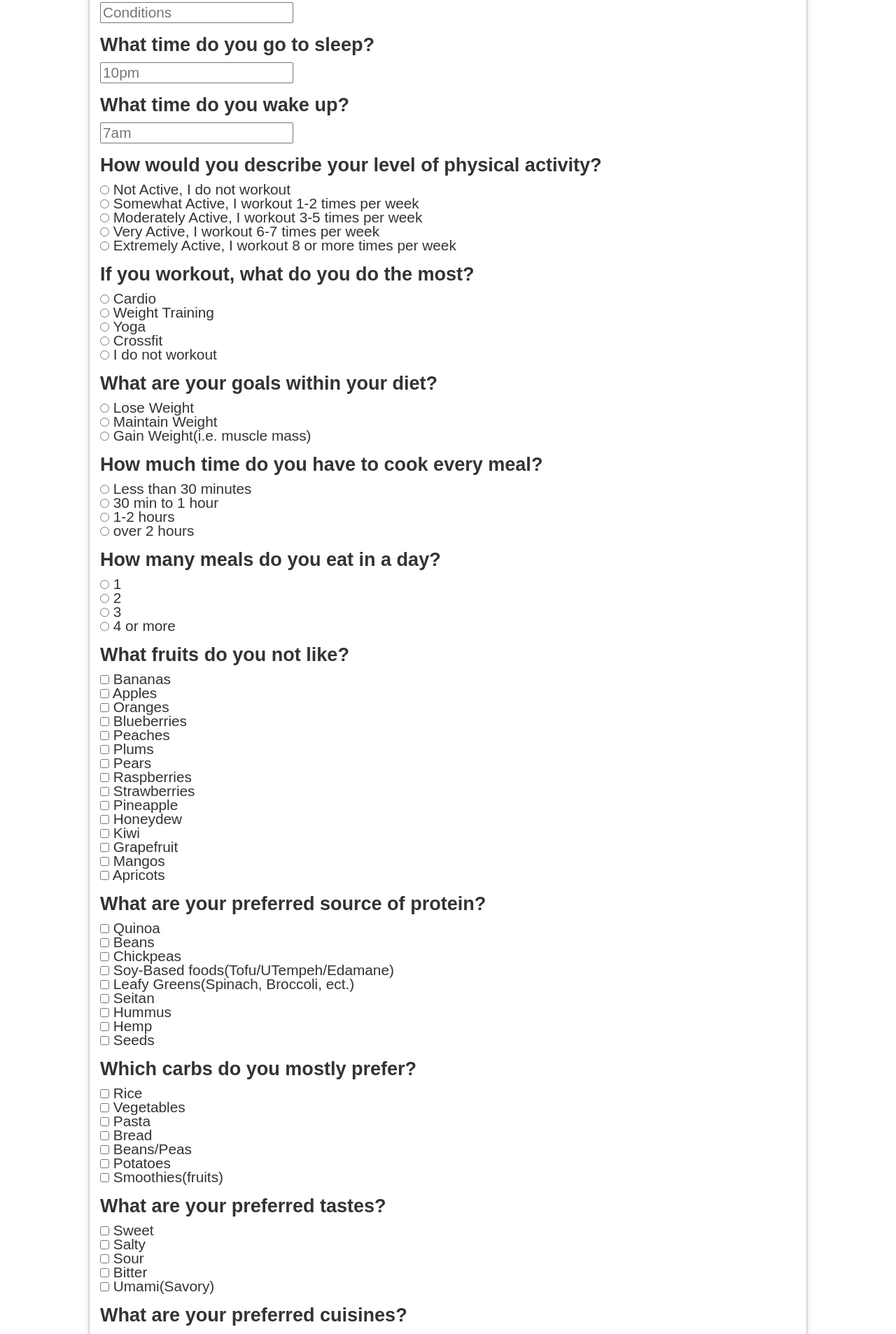
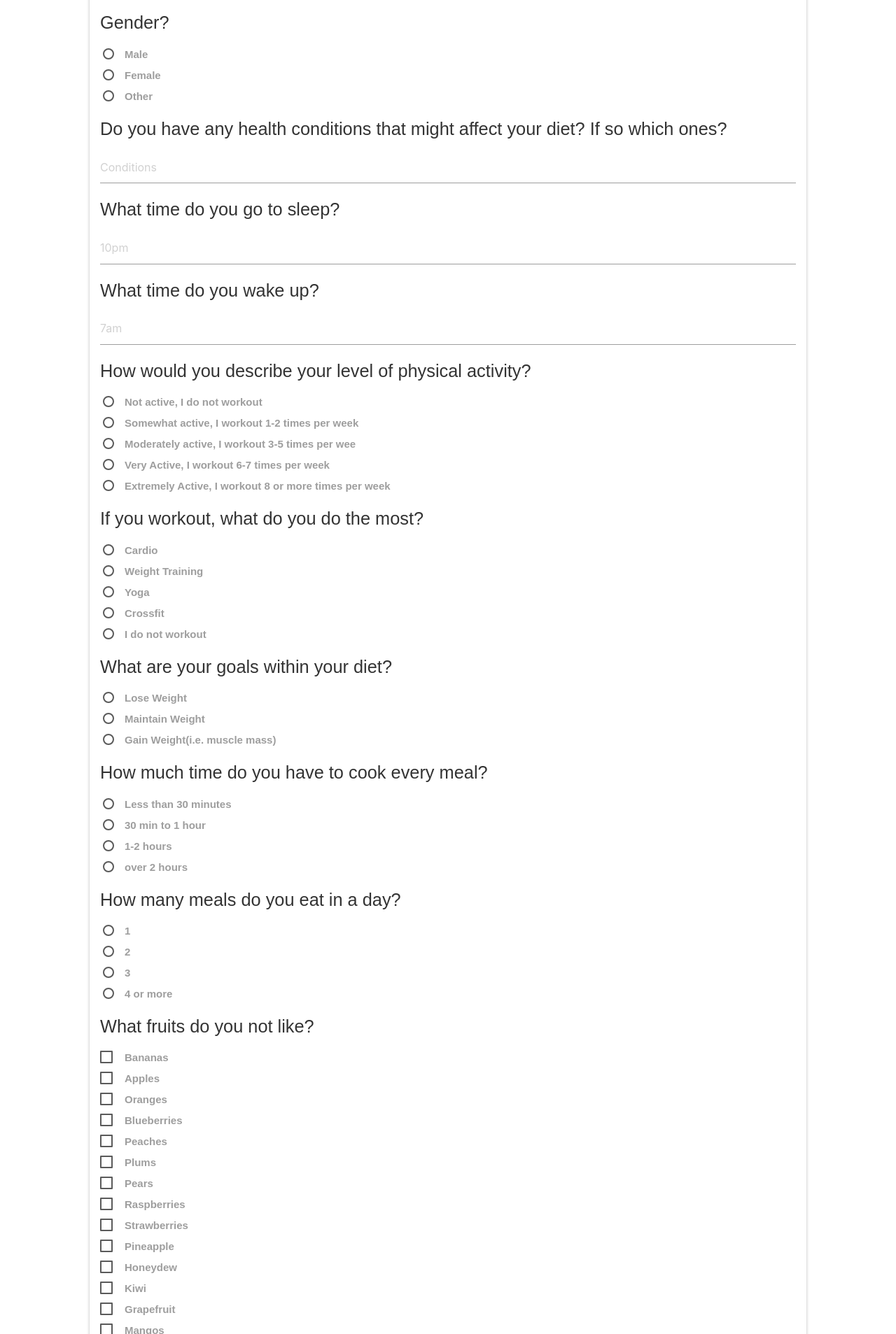
Before and after one commit to KhoomeiK/AcuMeal, a website: page public/survey.html in a window 1280 px wide. Shown: the part 893-2800 px from the top of the page at 70% size. Drawn offline with nearby package versions, Linux system fonts and the light colour scheme.

Commit message:
materialize test

```diff
--- a/public/script/survey.js
+++ b/public/script/survey.js
@@ -7,6 +7,8 @@ function multiplefind(index) {
     let ret = [];
     for (var i = 0; i < elems.length; i++) {
         if (elems[i].checked) {
+            ret.push(elems[i].value)
+        } else if (elems[i].type == text) {
             ret.push(elems[i].value)
         }
     }
@@ -50,3 +52,4 @@ function science() {
 }
 
 //why doesn't this work
+//this is for sceince
--- a/public/survey.html
+++ b/public/survey.html
@@ -7,6 +7,11 @@
     <link type="text/css" media="screen and (min-device-width: 1000px)" rel="stylesheet" href="style/oldsurvey.css">
     <link type="text/css" media="screen and (max-device-width: 999px)" rel="stylesheet"
           href="style/oldsurveymobile.css">
+    <link rel="stylesheet" href="https://cdnjs.cloudflare.com/ajax/libs/materialize/1.0.0-rc.2/css/materialize.min.css">
+
+    <!-- Compiled and minified JavaScript -->
+    <script src="https://cdnjs.cloudflare.com/ajax/libs/materialize/1.0.0-rc.2/js/materialize.min.js"></script>
+
 </head>
 <body>
 <img src="https://uploads-ssl.webflow.com/5b2c9d5ba5e87a51df89cba9/5b2cae8792136961350f8ab5_acumeal-logo-color.png"
@@ -29,9 +34,15 @@
 
     <div>
         <h3>Gender?</h3>
-        <input type="radio" value="male" name="gender"> Male
-        <input type="radio" value="female" name="gender"> Female
-        <input type="radio" value="attack helecopter" name="gender"> Other<br>
+        <label>
+            <input type="radio" value="male" name="gender"><span> Male</span>
+        </label>
+        <label>
+            <input type="radio" value="female" name="gender"> <span>Female</span>
+        </label>
+        <label>
+            <input type="radio" value="attack helecopter" name="gender"> <span>Other</span><br>
+        </label>
     </div>
     <div>
         <h3>Do you have any health conditions that might affect your diet? If so which ones?</h3>
@@ -47,124 +58,273 @@
     </div>
     <div>
         <h3>How would you describe your level of physical activity?</h3>
-        <input type="radio" value="Not Active, I do not workout" name="activity"> Not Active, I do not workout <br>
-        <input type="radio" value="Somewhat Active, I workout 1-2 times per week" name="activity"> Somewhat Active, I
-        workout 1-2 times per week<br>
-        <input type="radio" value="Moderately Active, I workout 3-5 times per week" name="activity"> Moderately Active,
-        I workout 3-5 times per week<br>
-        <input type="radio" value="Very Active, I workout 6-7 times per week" name="activity"> Very Active, I workout
-        6-7 times per week<br>
-        <input type="radio" value="Extremely Active, I workout 8 or more times per week" name="activity"> Extremely
-        Active, I workout 8 or more times per week<br>
+        <label>
+            <input type="radio" value="Not Active, I do not workout" name="activity">
+            <span>Not active, I do not workout</span> <br>
+        </label>
+        <label>
+            <input type="radio" value="Somewhat Active, I workout 1-2 times per week" name="activity">
+            <span>Somewhat active, I workout 1-2 times per week</span><br>
+        </label>
+        <label>
+            <input type="radio" value="Moderately Active, I workout 3-5 times per week" name="activity"> <span>Moderately active,
+            I workout 3-5 times per wee</span><br>
+        </label>
+        <label>
+            <input type="radio" value="Very Active, I workout 6-7 times per week" name="activity"> <span>Very Active, I workout
+            6-7 times per week</span><br>
+        </label>
+        <label>
+            <input type="radio" value="Extremely Active, I workout 8 or more times per week" name="activity"><span> Extremely
+            Active, I workout 8 or more times per week</span><br>
+        </label>
     </div>
 
     <div>
         <h3>If you workout, what do you do the most?</h3>
-        <input type="radio" value="cardio" name="workout"> Cardio<br>
-        <input type="radio" value="Weight Training" name="workout"> Weight Training<br>
-        <input type="radio" value="Yoga" name="workout"> Yoga<br>
-        <input type="radio" value="Crossfit" name="workout"> Crossfit<br>
-        <input type="radio" value="I do not workout" name="workout"> I do not workout <br>
+        <label>
+            <input type="radio" value="cardio" name="workout"> <span>Cardio</span><br>
+        </label>
+        <label>
+            <input type="radio" value="Weight Training" name="workout"> <span>Weight Training</span><br>
+        </label>
+        <label>
+            <input type="radio" value="Yoga" name="workout"> <span>Yoga</span><br>
+        </label>
+        <label>
+            <input type="radio" value="Crossfit" name="workout"> <span>Crossfit</span><br>
+        </label>
+        <label>
+            <input type="radio" value="I do not workout" name="workout"> <span>I do not workout</span><br>
+        </label>
     </div>
 
     <div>
         <h3> What are your goals within your diet?</h3>
-        <input type="radio" value="lose weight" name="goals"> Lose Weight<br>
-        <input type="radio" value="maintain weight" name="goals"> Maintain Weight<br>
-        <input type="radio" value="gain weight" name="goals"> Gain Weight(i.e. muscle mass)<br>
+        <label>
+            <input type="radio" value="lose weight" name="goals"> <span>Lose Weight</span><br>
+        </label>
+        <label>
+            <input type="radio" value="maintain weight" name="goals"><span> Maintain Weight</span><br>
+        </label>
+        <label>
+            <input type="radio" value="gain weight" name="goals"> <span>Gain Weight(i.e. muscle mass)</span><br>
+        </label>
     </div>
     <div>
         <h3>How much time do you have to cook every meal?</h3>
-        <input type="radio" value="less than 30 mins" name="cooktime"> Less than 30 minutes <br>
-        <input type="radio" value="30 to 1 hour" name="cooktime"> 30 min to 1 hour<br>
-        <input type="radio" value="1-2 hours" name="cooktime"> 1-2 hours<br>
-        <input type="radio" value="over 2 hours" name="cooktime"> over 2 hours<br>
+        <label>
+            <input type="radio" value="less than 30 mins" name="cooktime"> <span>Less than 30 minutes</span> <br>
+        </label>
+        <label>
+            <input type="radio" value="30 to 1 hour" name="cooktime"><span> 30 min to 1 hour</span><br>
+        </label>
+        <label>
+            <input type="radio" value="1-2 hours" name="cooktime"> <span>1-2 hours</span><br>
+        </label>
+        <label>
+            <input type="radio" value="over 2 hours" name="cooktime"><span> over 2 hours</span><br>
+        </label>
     </div>
 
 
     <div>
         <h3>How many meals do you eat in a day?</h3>
-        <input type="radio" value="1" name="meals"> 1<br>
-        <input type="radio" value="2" name="meals"> 2<br>
-        <input type="radio" value="3" name="meals"> 3<br>
-        <input type="radio" value="4" name="meals"> 4 or more<br>
+        <label>
+            <input type="radio" value="1" name="meals"> <span>1</span><br>
+        </label>
+        <label>
+            <input type="radio" value="2" name="meals"> <span>2</span><br>
+        </label>
+        <label>
+            <input type="radio" value="3" name="meals"> <span>3</span><br>
+        </label>
+        <label>
+            <input type="radio" value="4" name="meals"> <span>4 or more</span><br>
+        </label>
     </div>
     <div>
         <h3>What fruits do you not like?</h3>
-        <input type="checkbox" value="bananas" name="fruitdislike"> Bananas <br>
-        <input type="checkbox" value="apples" name="fruitdislike"> Apples<br>
-        <input type="checkbox" value="oranges" name="fruitdislike"> Oranges<br>
-        <input type="checkbox" value="blueberries" name="fruitdislike"> Blueberries<br>
-        <input type="checkbox" value="peaches" name="fruitdislike"> Peaches<br>
-        <input type="checkbox" value="plums" name="fruitdislike"> Plums<br>
-        <input type="checkbox" value="pears" name="fruitdislike"> Pears<br>
-        <input type="checkbox" value="raspberries" name="fruitdislike"> Raspberries<br>
-        <input type="checkbox" value="strawberries" name="fruitdislike"> Strawberries<br>
-        <input type="checkbox" value="pineapple" name="fruitdislike"> Pineapple<br>
-        <input type="checkbox" value="honeydew" name="fruitdislike"> Honeydew<br>
-        <input type="checkbox" value="kiwi" name="fruitdislike"> Kiwi<br>
-        <input type="checkbox" value="grapefruit" name="fruitdislike"> Grapefruit<br>
-        <input type="checkbox" value="mangos" name="fruitdislike"> Mangos <br>
-        <input type="checkbox" value="apricots" name="fruitdislike"> Apricots<br>
+        <label>
+            <input type="checkbox" value="bananas" name="fruitdislike"> <span>Bananas</span> <br>
+        </label>
+        <label>
+            <input type="checkbox" value="apples" name="fruitdislike"> <span>Apples</span><br>
+        </label>
+        <label>
+            <input type="checkbox" value="oranges" name="fruitdislike"> <span>Oranges</span><br>
+        </label>
+        <label class="filled-in">
+            <input type="checkbox" value="blueberries" name="fruitdislike"> <span>Blueberries</span><br>
+        </label>
+        <label>
+            <input type="checkbox" value="peaches" name="fruitdislike"><span> Peaches</span><br>
+        </label>
+        <label>
+            <input type="checkbox" value="plums" name="fruitdislike"><span> Plums</span><br>
+        </label>
+        <label>
+            <input type="checkbox" value="pears" name="fruitdislike"> <span>Pears</span><br>
+        </label>
+        <label>
+            <input type="checkbox" value="raspberries" name="fruitdislike"> <span>Raspberries</span><br>
+        </label>
+        <label>
+            <input type="checkbox" value="strawberries" name="fruitdislike"> <span>Strawberries</span><br>
+        </label>
+        <label>
+            <input type="checkbox" value="pineapple" name="fruitdislike"> <span>Pineapple</span><br>
+        </label>
+        <label>
+            <input type="checkbox" value="honeydew" name="fruitdislike"> <span>Honeydew</span><br>
+        </label>
+        <label>
+            <input type="checkbox" value="kiwi" name="fruitdislike"> <span>Kiwi</span><br>
+        </label>
+        <label>
+            <input type="checkbox" value="grapefruit" name="fruitdislike"> <span>Grapefruit</span><br>
+        </label>
+        <label>
+            <input type="checkbox" value="mangos" name="fruitdislike"> <span>Mangos</span> <br>
+        </label>
+        <label>
+            <input type="checkbox" value="apricots" name="fruitdislike"> <span>Apricots</span><br>
+        </label>
     </div>
     <div>
         <h3>What are your preferred source of protein?</h3>
-        <input type="checkbox" value="Quinoa" name="protein"> Quinoa<br>
-        <input type="checkbox" value="Beans" name="protein"> Beans<br>
-        <input type="checkbox" value="Chickpeas" name="protein"> Chickpeas<br>
-        <input type="checkbox" value="Soy-Based foods(Tofu/UTempeh/Edamane)" name="protein"> Soy-Based
-        foods(Tofu/UTempeh/Edamane)<br>
-        <input type="checkbox" value="Leafy Greens(Spinach, Broccoli, ect." name="protein"> Leafy Greens(Spinach,
-        Broccoli, ect.)<br>
-        <input type="checkbox" value="Seitan" name="protein"> Seitan<br>
-        <input type="checkbox" value="Hummus" name="protein"> Hummus<br>
-        <input type="checkbox" value="Hemp" name="protein"> Hemp<br>
-        <input type="checkbox" value="Seeds" name="protein"> Seeds<br>
+        <label>
+            <input type="checkbox" value="Quinoa" name="protein"><span>Quinoa</span><br>
+        </label>
+        <label>
+            <input type="checkbox" value="Beans" name="protein"><span>Beans</span><br>
+        </label>
+        <label>
+            <input type="checkbox" value="Chickpeas" name="protein"> <span>Chickpeas</span><br>
+        </label>
+        <label>
+            <input type="checkbox" value="Soy-Based foods(Tofu/UTempeh/Edamane)" name="protein"><span> Soy-Based foods(Tofu/UTempeh/Edamane)</span><br>
+        </label>
+        <label>
+            <input type="checkbox" value="Leafy Greens(Spinach, Broccoli, ect." name="protein"> <span>Leafy Greens(Spinach,
+            Broccoli, ect.)</span><br>
+        </label>
+        <label>
+            <input type="checkbox" value="Seitan" name="protein"> <span>Seitan</span><br>
+        </label>
+        <label>
+            <input type="checkbox" value="Hummus" name="protein"> <span>Hummus</span><br>
+        </label>
+        <label>
+            <input type="checkbox" value="Hemp" name="protein"> <span>Hemp</span><br>
+        </label>
+        <label>
+            <input type="checkbox" value="Seeds" name="protein"> <span>Seeds</span><br>
+        </label>
     </div>
     <div>
         <h3>Which carbs do you mostly prefer?</h3>
-        <input type="checkbox" value="Rice" name="carbs"> Rice<br>
-        <input type="checkbox" value="Vegetables" name="carbs"> Vegetables<br>
-        <input type="checkbox" value="Pasta" name="carbs"> Pasta<br>
-        <input type="checkbox" value="Bread" name="carbs"> Bread<br>
-        <input type="checkbox" value="Beans/Peas" name="carbs"> Beans/Peas<br>
-        <input type="checkbox" value="Potatoes" name="carbs"> Potatoes<br>
-        <input type="checkbox" value="Smoothies(fruits)" name="carbs"> Smoothies(fruits)<br>
+        <label>
+            <input type="checkbox" value="Rice" name="carbs"> <span>Rice</span><br>
+        </label>
+        <label>
+            <input type="checkbox" value="Vegetables" name="carbs"><span>Vegetables</span><br>
+        </label>
+        <label>
+            <input type="checkbox" value="Pasta" name="carbs"> <span>Pasta</span><br>
+        </label>
+        <label>
+            <input type="checkbox" value="Bread" name="carbs"> <span>Bread</span>
+        </label>
+        <label>
+            <input type="checkbox" value="Beans/Peas" name="carbs"> <span>Beans/Peas</span><br>
+        </label>
+        <label>
+            <input type="checkbox" value="Potatoes" name="carbs"> <span>Potatoes</span><br>
+        </label>
+        <label>
+            <input type="checkbox" value="Smoothies(fruits)" name="carbs"> <span>Smoothies(fruits)</span><br>
+        </label>
     </div>
     <div>
         <h3>What are your preferred tastes? </h3>
-        <input type="checkbox" value="Sweet" name="flavour"> Sweet<br>
-        <input type="checkbox" value="Salty" name="flavour"> Salty<br>
-        <input type="checkbox" value="Sour" name="flavour"> Sour<br>
-        <input type="checkbox" value="Bitter" name="flavour"> Bitter<br>
-        <input type="checkbox" value="Umami(Savory)" name="flavour"> Umami(Savory)<br>
+        <label>
+            <input type="checkbox" value="Sweet" name="flavour"> <span>Sweet</span><br>
+        </label>
+        <label>
+            <input type="checkbox" value="Salty" name="flavour"> <span>Salty</span><br>
+        </label>
+        <label>
+            <input type="checkbox" value="Sour" name="flavour"> <span>Sour</span><br>
+        </label>
+        <label>
+            <input type="checkbox" value="Bitter" name="flavour"> <span>Bitter</span><br>
+        </label>
+        <label>
+            <input type="checkbox" value="Umami(Savory)" name="flavour"> <span>Umami(Savory)</span><br>
+        </label>
     </div>
     <div>
         <h3>What are your preferred cuisines?</h3>
-        <input type="checkbox" value="Indian" name="cuisine"> Indian<br>
-        <input type="checkbox" value="Japanese" name="cuisine"> Japanese<br>
-        <input type="checkbox" value="Chinese" name="cuisine"> Chinese<br>
-        <input type="checkbox" value="Italian" name="cuisine"> Italian<br>
-        <input type="checkbox" value="Greek" name="cuisine"> Greek<br>
-        <input type="checkbox" value="Ethiopian" name="cuisine"> Ethiopian<br>
-        <input type="checkbox" value="Thai" name="cuisine"> Thai<br>
-        <input type="checkbox" value="Vietnamese" name="cuisine"> Vietnamese<br>
-        <input type="checkbox" value="American" name="cuisine"> American<br>
+        <label>
+            <input type="checkbox" value="Indian" name="cuisine"> <span>Indian</span><br>
+        </label>
+        <label>
+            <input type="checkbox" value="Japanese" name="cuisine"> <span>Japanese</span><br>
+        </label>
+        <label>
+            <input type="checkbox" value="Chinese" name="cuisine"> <span>Chinese</span><br>
+        </label>
+        <label>
+            <input type="checkbox" value="Italian" name="cuisine"> <span>Italian</span><br>
+        </label>
+        <label>
+            <input type="checkbox" value="Greek" name="cuisine"> <span>Greek</span><br>
+        </label>
+        <label>
+            <input type="checkbox" value="Ethiopian" name="cuisine"> <span>Ethiopian</span><br>
+        </label>
+        <label>
+            <input type="checkbox" value="Thai" name="cuisine"> <span>Thai</span><br>
+        </label>
+        <label>
+            <input type="checkbox" value="Vietnamese" name="cuisine"> <span>Vietnamese</span><br>
+        </label>
+        <label>
+            <input type="checkbox" value="American" name="cuisine"> <span>American</span><br>
+        </label>
     </div>
     <div>
         <h3>Which of these foods are you allergic to?</h3>
-        <input type="checkbox" value="Tree Nuts" name="allergies"> Tree Nuts<br>
-        <input type="checkbox" value="Peanuts" name="allergies"> Peanuts<br>
-        <input type="checkbox" value="Wheat" name="allergies"> Wheat<br>
-        <input type="checkbox" value="Soybeans" name="allergies"> Soybeans<br>
-        <input type="text" placeholder="other">
+        <label>
+            <input type="checkbox" value="Tree Nuts" name="allergies"> <span>Tree Nuts</span><br>
+        </label>
+        <label>
+            <input type="checkbox" value="Peanuts" name="allergies"> <span>Peanuts</span><br>
+        </label>
+        <label>
+            <input type="checkbox" value="Wheat" name="allergies"> <span>Wheat</span><br>
+        </label>
+        <label>
+            <input type="checkbox" value="Soybeans" name="allergies"> <span>Soybeans</span><br>
+        </label>
+        <input type="text" placeholder="other" name="allergies">
     </div>
     <div>
         <h3>How healthy would you like your meal?</h3>
-        <input type="radio" value="Not healthy" name="health"> Not healthy (I want to satisfy my cravings)<br>
-        <input type="radio" value="Somewhat healthy" name="health"> Somewhat healthy<br>
-        <input type="radio" value="Very Healthy" name="health"> Very Healthy<br>
-        <input type="radio" value="Doesn't matter" name="health"> Doesn't matter<br> <br>
+        <label>
+            <input type="radio" value="Not healthy" name="health">
+            <span>Not healthy (I want to satisfy my cravings)</span><br>
+        </label>
+        <label>
+            <input type="radio" value="Somewhat healthy" name="health"> <span>Somewhat healthy</span><br>
+        </label>
+        <label>
+            <input type="radio" value="Very Healthy" name="health"> <span>Very Healthy</span><br>
+        </label>
+        <label>
+            <input type="radio" value="Doesn't matter" name="health"><span> Doesn't matter</span><br>
+        </label>
     </div>
 
 
```
